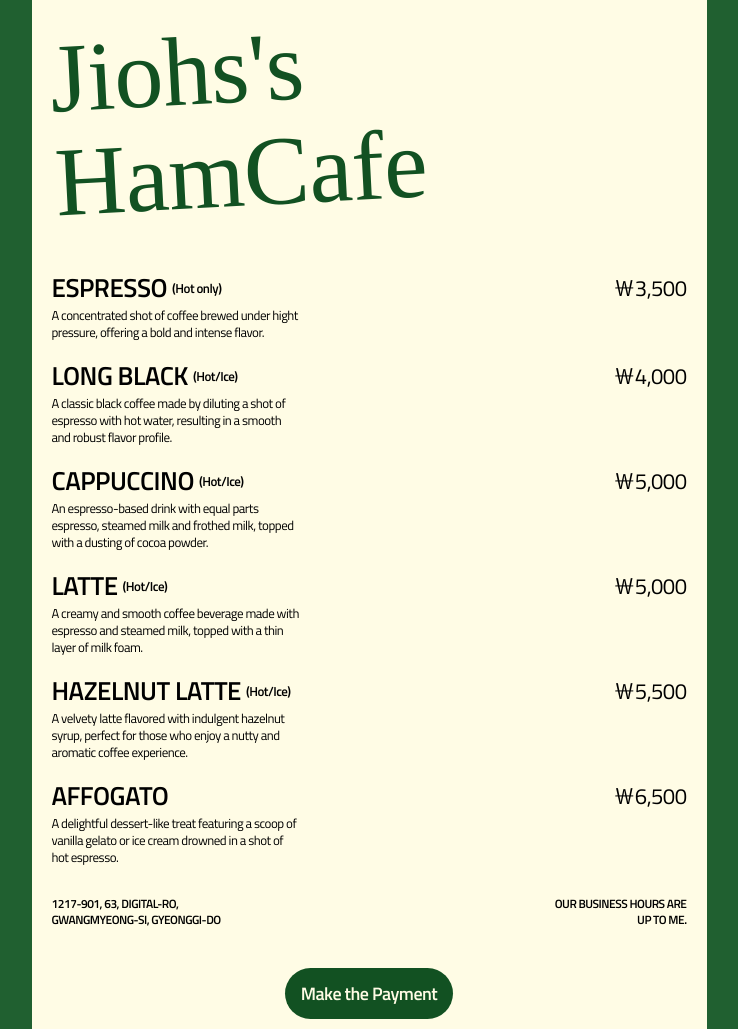
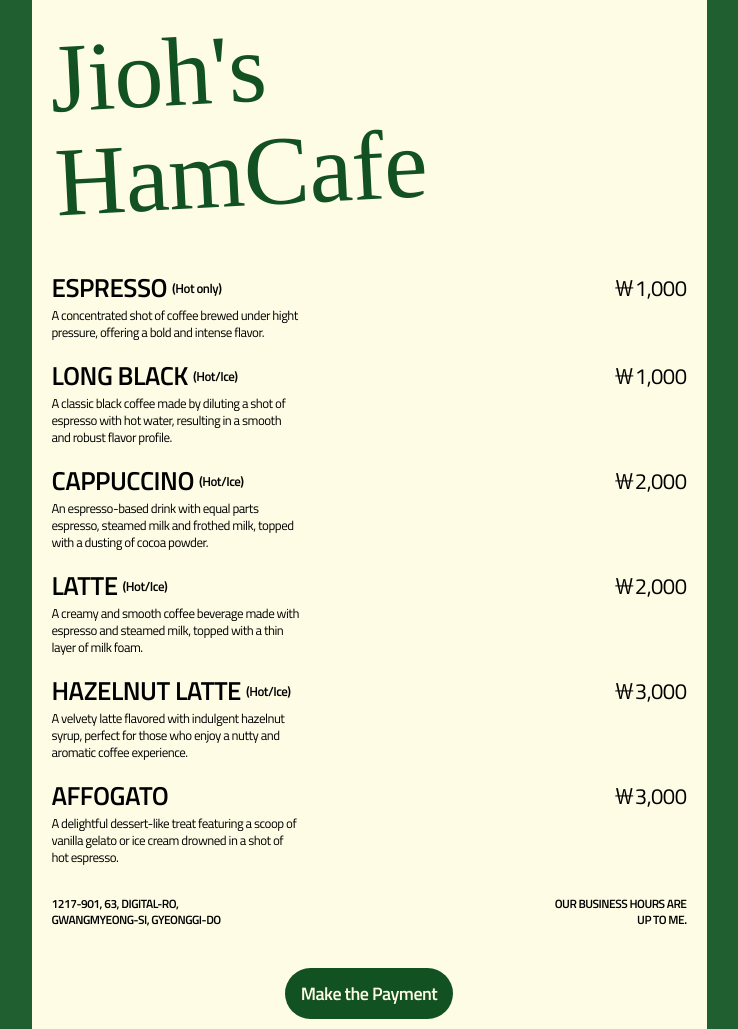
Before and after one commit to JiohShin/hamcafe, a plain HTML site: page index.html in a window 1280 px wide. Shown: the whole page, without its empty margins (271-1009 px from the left). Drawn offline with Linux system fonts and the light colour scheme; a web font is replaced by a local one.

Commit message:
change price

```diff
--- a/index.html
+++ b/index.html
@@ -12,7 +12,7 @@
     <div class="wrap">
       <div class="container">
         <header>
-          <h1 class="title">Jiohs's <br />HamCafe</h1>
+          <h1 class="title">Jioh's <br />HamCafe</h1>
         </header>
         <section>
           <div class="section_top">
@@ -23,7 +23,7 @@
                     ESPRESSO
                     <span class="info">(Hot only)</span>
                   </p>
-                  <p class="price">￦3,500</p>
+                  <p class="price">￦1,000</p>
                 </div>
                 <div class="menu_bottom">
                   <p class="description">
@@ -38,7 +38,7 @@
                     LONG BLACK
                     <span class="info">(Hot/Ice)</span>
                   </p>
-                  <p class="price">￦4,000</p>
+                  <p class="price">￦1,000</p>
                 </div>
                 <div class="menu_bottom">
                   <p class="description">
@@ -54,7 +54,7 @@
                     CAPPUCCINO
                     <span class="info">(Hot/Ice)</span>
                   </p>
-                  <p class="price">￦5,000</p>
+                  <p class="price">￦2,000</p>
                 </div>
                 <div class="menu_bottom">
                   <p class="description">
@@ -70,7 +70,7 @@
                     LATTE
                     <span class="info">(Hot/Ice)</span>
                   </p>
-                  <p class="price">￦5,000</p>
+                  <p class="price">￦2,000</p>
                 </div>
                 <div class="menu_bottom">
                   <p class="description">
@@ -85,7 +85,7 @@
                     HAZELNUT LATTE
                     <span class="info">(Hot/Ice)</span>
                   </p>
-                  <p class="price">￦5,500</p>
+                  <p class="price">￦3,000</p>
                 </div>
                 <div class="menu_bottom">
                   <p class="description">
@@ -98,7 +98,7 @@
               <li>
                 <div class="menu_top">
                   <p class="title">AFFOGATO</p>
-                  <p class="price">￦6,500</p>
+                  <p class="price">￦3,000</p>
                 </div>
                 <div class="menu_bottom">
                   <p class="description">
```
